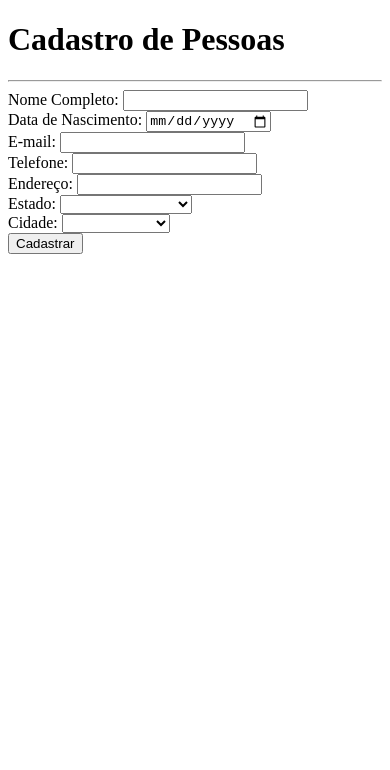
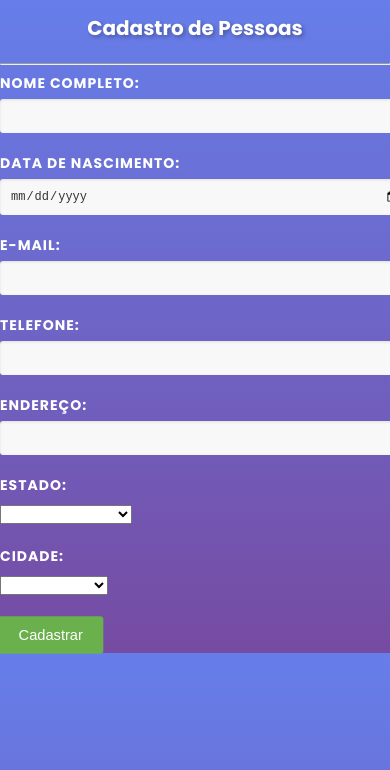
Before and after one commit to dorffCaq/formul-rios, a plain HTML site: page cad-pessoa.html in a window 390 px wide. Drawn offline with Linux system fonts and the light colour scheme.

Commit message:
atualização

```diff
--- a/cad-pessoa.html
+++ b/cad-pessoa.html
@@ -6,7 +6,7 @@
     <title>Cadastro de Pessoas</title>
     <link rel="stylesheet" href="style.css">
 </head>
-<body>
+<body id="">
     <h1>Cadastro de Pessoas</h1>
     <hr>
     <form id="cadastroForm" method="POST" action="cadastro.php">
--- a/style.css
+++ b/style.css
@@ -1 +1,126 @@
-/* ONDE VOU FAZER MEU ESTILO DE CADASTRO*\
+@import url('https://fonts.googleapis.com/css2?family=Poppins:wght@400;700&display=swap');
+
+body {
+  font-family: 'Poppins', Arial, sans-serif;
+margin: 0;
+  padding: 0;
+  background-image: linear-gradient(to bottom, #667eea, #764ba2);
+}
+.container {
+  max-width: 400px;
+  margin: 50px auto;
+  padding: 20px;
+  background-color: #ffffff;
+  border-radius: 5px;
+  box-shadow: 0 2px 5px rgba(0, 0, 0, 0.1);
+  animation: slide-in 0.5s ease;
+}
+h1 {
+  text-align: center;
+  color: #ffffff;
+  font-size: 24px;
+  margin-bottom: 20px;
+  text-shadow: 2px 2px 4px rgba(0, 0, 0, 0.3);
+  animation: fade-in 0.5s ease;
+}
+.form-group {
+  margin-bottom: 20px;
+}
+label {
+  display: block;
+  font-weight: bold;
+  margin-bottom: 5px;
+  color: #ffffff;
+  font-size: 16px;
+  text-transform: uppercase;
+  letter-spacing: 1px;
+}
+  input[type="text"],
+  input[type="date"],
+  input[type="email"],
+  input[type="tel"] {
+  width: 100%;
+  padding: 10px;
+  border-radius: 3px;
+  border: none;
+  font-size: 14px;
+  color: #333333;
+  background-color: #f8f8f8;
+  box-shadow: inset 0 1px 3px rgba(0, 0, 0, 0.1);
+  transition: background-color 0.3s ease;
+}
+  input[type="text"]:focus,
+  input[type="date"]:focus,
+  input[type="email"]:focus,
+  input[type="tel"]:focus {
+  background-color: #e2e2e2;
+}
+  button[type="submit"] {
+  background-color: #6ab04c;
+  color: white;
+  border: none;
+  padding: 10px 20px;
+  text-align: center;
+  text-decoration: none;
+  display: inline-block;
+  font-size: 16px;
+  border-radius: 3px;
+  cursor: pointer;
+  transition: background-color 0.3s ease;
+  animation: pulse 1.5s infinite;
+}
+button[type="submit"]:hover {
+  background-color: #5a9440;
+}
+button[type="submit"]:focus {
+  outline: none;
+}
+@keyframes slide-in {
+  0% {
+  opacity: 0;
+transform: translateY(-20px);
+}
+  100% {
+  opacity: 1;
+  transform: translateY(0);
+}
+}
+@keyframes fade-in {
+  0% {
+  opacity: 0;
+}
+  100% {
+  opacity: 1;
+}
+}
+@keyframes pulse {
+  0% {
+  transform: scale(1);
+}
+  50% {
+  transform: scale(1.05);
+}
+  100% {
+  transform: scale(1);
+}
+}
+@media (max-width: 480px) {
+.container {
+max-width: 100%;
+margin: 30px 10px;
+}
+h1 {
+    font-size: 20px;
+    }
+    label {
+    font-size: 14px;
+    }
+    input[type="text"],
+    input[type="date"],
+    input[type="email"],
+    input[type="tel"] {
+    font-size: 12px;
+    }
+    button[type="submit"] {
+    font-size: 14px;
+    }
```
